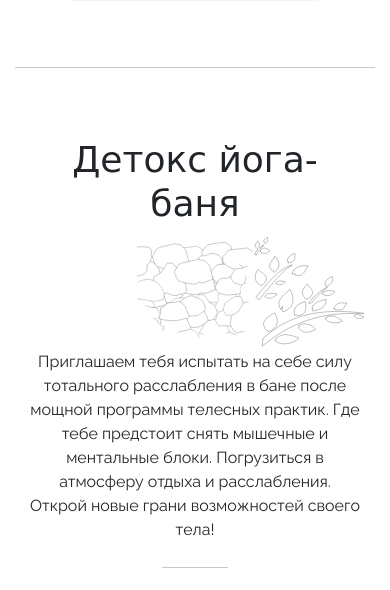
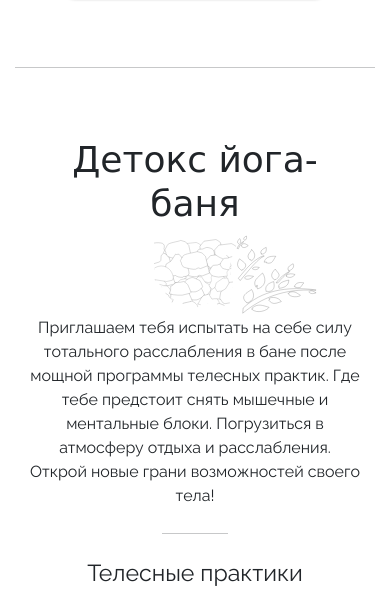
Before and after one commit to GamaRayL/UsladaTela, a Node server app: page / in a window 390 px wide; the page is wider, and only the part inside the window is pictured. Shown: the part 1010-1600 px from the top of that part. Run offline with Node 20, Linux system fonts and the light colour scheme; some web fonts are replaced.

Commit message:
Add flex to button and change width to svg

```diff
--- a/public/css/styles.css
+++ b/public/css/styles.css
@@ -230,8 +230,10 @@ h2 {
 
 .form-button {
   display: flex;
+  justify-content: center;
   width: 24%;
 }
+
 
 .form-button-space {
   margin-top: 15px;
@@ -452,6 +454,7 @@ h2 {
   }
 
   .detox-main-svg {
+    width: 25%;
     justify-content: space-evenly;
     flex-direction: row;
     order: 0;
```
